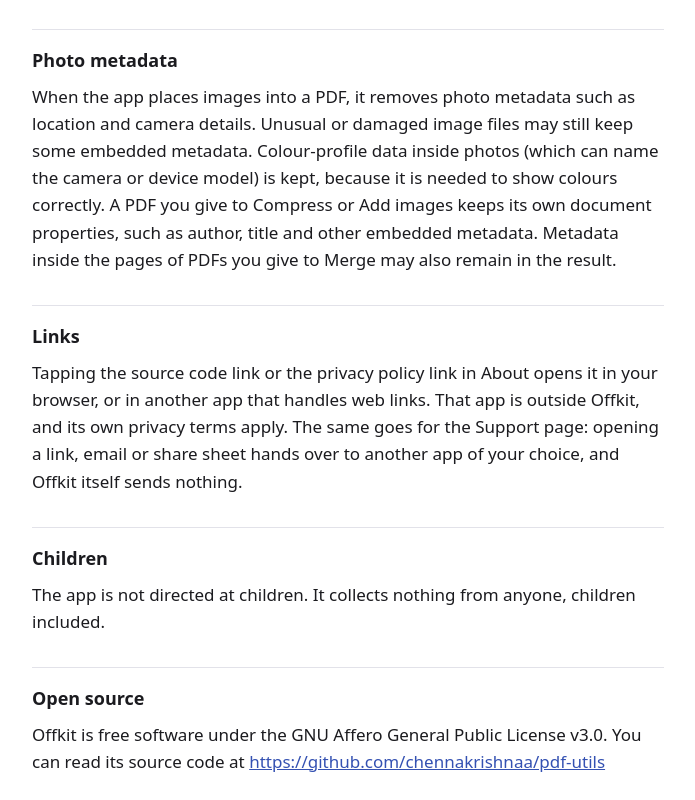
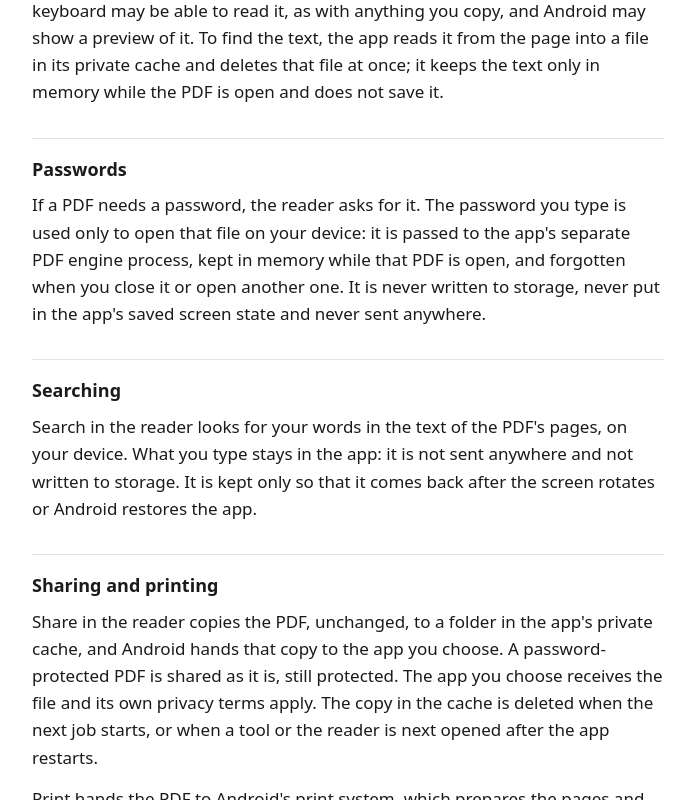
Before and after one commit to chennakrishnaa/pdf-utils, a plain HTML site: page docs/privacy/index.html in a window 1280 px wide. Shown: the part 2000-2800 px from the top of the page, without its empty margins (292-987 px from the left). Drawn offline with Linux system fonts and the light colour scheme.

Commit message:
Docs (K6): privacy policy covers reader passwords, search, share and print; reader copy lifetime corrected
Co-Authored-By: Claude Opus 5.5 <noreply@anthropic.com>
Claude-Session: https://claude.ai/code/session_01265Quhm1ggYJn73DeyxtCf

```diff
--- a/docs/privacy/index.html
+++ b/docs/privacy/index.html
@@ -62,7 +62,7 @@
 <h2>Your files</h2>
 <p>You choose files through the system file picker, or open a PDF in Offkit from another app, such as a file manager, with its "Open with" option. They are processed entirely on your device.</p>
 <p>While a job runs, the app keeps temporary working copies in its private cache. When a job finishes, the result stays there while its result screen is open, so that you can save it, save another copy, open it or share it. The temporary copies are deleted by the time you leave that screen or start another job, and when a job fails or is cancelled. If you share a result, the copy made for sharing is kept until the next job starts, or until a tool is next opened after the app restarts. Any copies left behind, for example if the app was closed mid-job, are deleted the next time a tool is opened after the app starts.</p>
-<p>When you open a PDF in the reader, the app reads it once and keeps a copy in its private cache while the reader is open, including while the app is in the background. The PDF is shown as it is: nothing in it is changed and nothing is saved. The copy is deleted when you close the reader or open another PDF in it. If the app was closed while the reader was open, the copy is deleted the next time a tool or the reader is opened after the app starts.</p>
+<p>When you open a PDF in the reader, the app reads it once and keeps a copy in its private cache while the reader is open, including while the app is in the background. The PDF is shown as it is: nothing in it is changed and nothing is saved. The copy is deleted when you close the reader, and when you open another PDF in it, once that PDF has opened or failed to open. If the other PDF needs a password, the one you were reading stays open, with its copy, until the new one opens or you cancel the password prompt; the new PDF's copy is deleted if you cancel. If the app was closed while the reader was open, the copy is deleted the next time a tool or the reader is opened after the app starts.</p>
 <p>A PDF you open in Offkit from another app is handled the same way: the app reads it once and copies it to its private cache, does not keep the link to it, and deletes the copy at the same times as a PDF you pick in the reader.</p>
 <p>The result is written only to the place you choose in the save dialog. If you choose a cloud storage location, that storage app may upload the file; Offkit itself never sends it anywhere.</p>
 
@@ -73,6 +73,16 @@
 
 <h2>Copying text</h2>
 <p>In the reader you can select text on a page and copy it. The text is put on the system clipboard only when you tap Copy, or use the "Copy page text" accessibility action. Once text is on the clipboard, other apps and your keyboard may be able to read it, as with anything you copy, and Android may show a preview of it. To find the text, the app reads it from the page into a file in its private cache and deletes that file at once; it keeps the text only in memory while the PDF is open and does not save it.</p>
+
+<h2>Passwords</h2>
+<p>If a PDF needs a password, the reader asks for it. The password you type is used only to open that file on your device: it is passed to the app's separate PDF engine process, kept in memory while that PDF is open, and forgotten when you close it or open another one. It is never written to storage, never put in the app's saved screen state and never sent anywhere.</p>
+
+<h2>Searching</h2>
+<p>Search in the reader looks for your words in the text of the PDF's pages, on your device. What you type stays in the app: it is not sent anywhere and not written to storage. It is kept only so that it comes back after the screen rotates or Android restores the app.</p>
+
+<h2>Sharing and printing</h2>
+<p>Share in the reader copies the PDF, unchanged, to a folder in the app's private cache, and Android hands that copy to the app you choose. A password-protected PDF is shared as it is, still protected. The app you choose receives the file and its own privacy terms apply. The copy in the cache is deleted when the next job starts, or when a tool or the reader is next opened after the app restarts.</p>
+<p>Print hands the PDF to Android's print system, which prepares the pages and passes them to the printer or print app you choose, such as "Save as PDF" or a printer maker's app. That printer or app is outside Offkit, and its own privacy terms apply. A PDF that needed a password to open cannot be printed yet.</p>
 
 <h2>Photo metadata</h2>
 <p>When the app places images into a PDF, it removes photo metadata such as location and camera details. Unusual or damaged image files may still keep some embedded metadata. Colour-profile data inside photos (which can name the camera or device model) is kept, because it is needed to show colours correctly. A PDF you give to Compress or Add images keeps its own document properties, such as author, title and other embedded metadata. Metadata inside the pages of PDFs you give to Merge may also remain in the result.</p>
```
Also changed, not shown: 2 other files.
